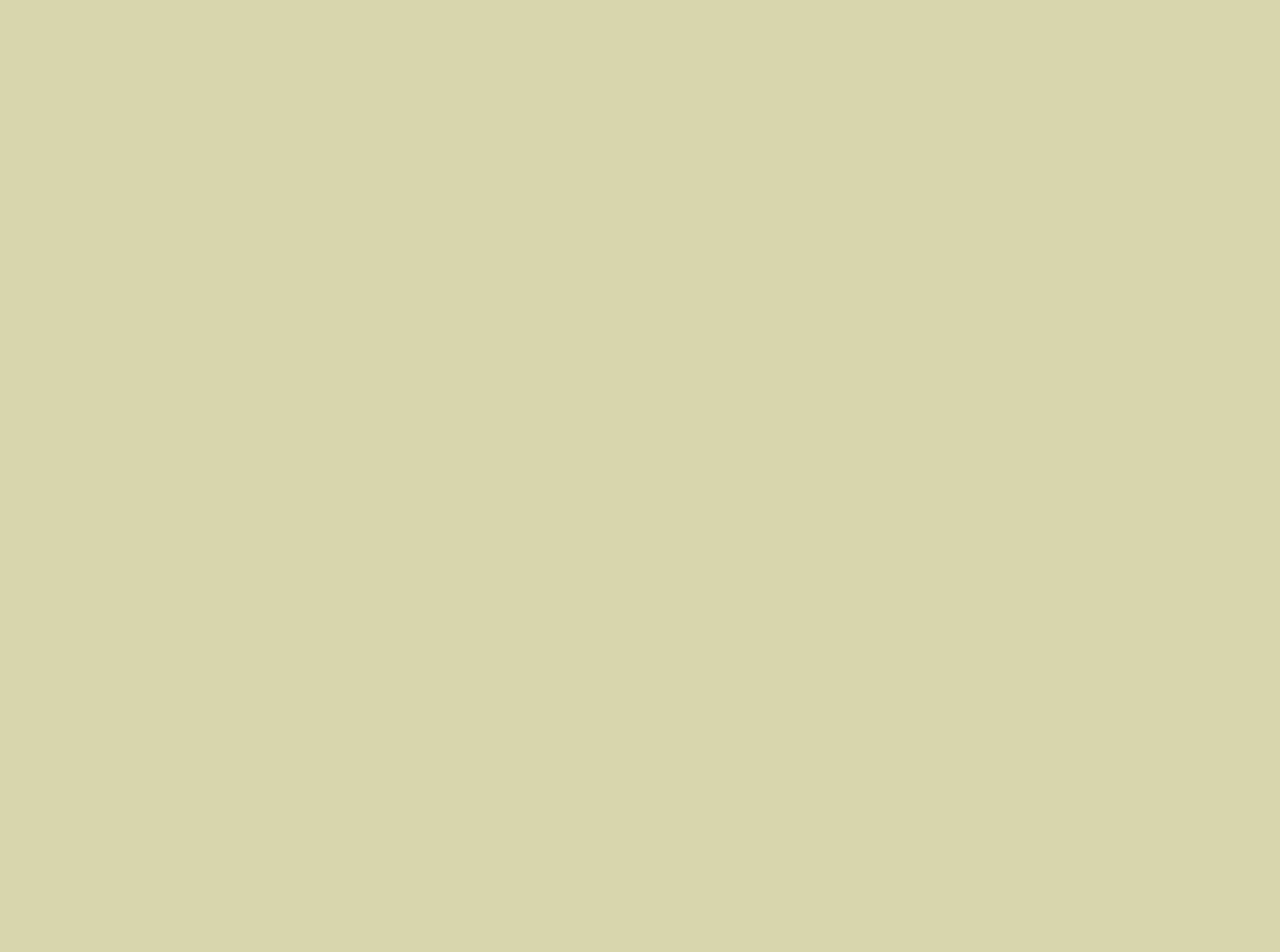
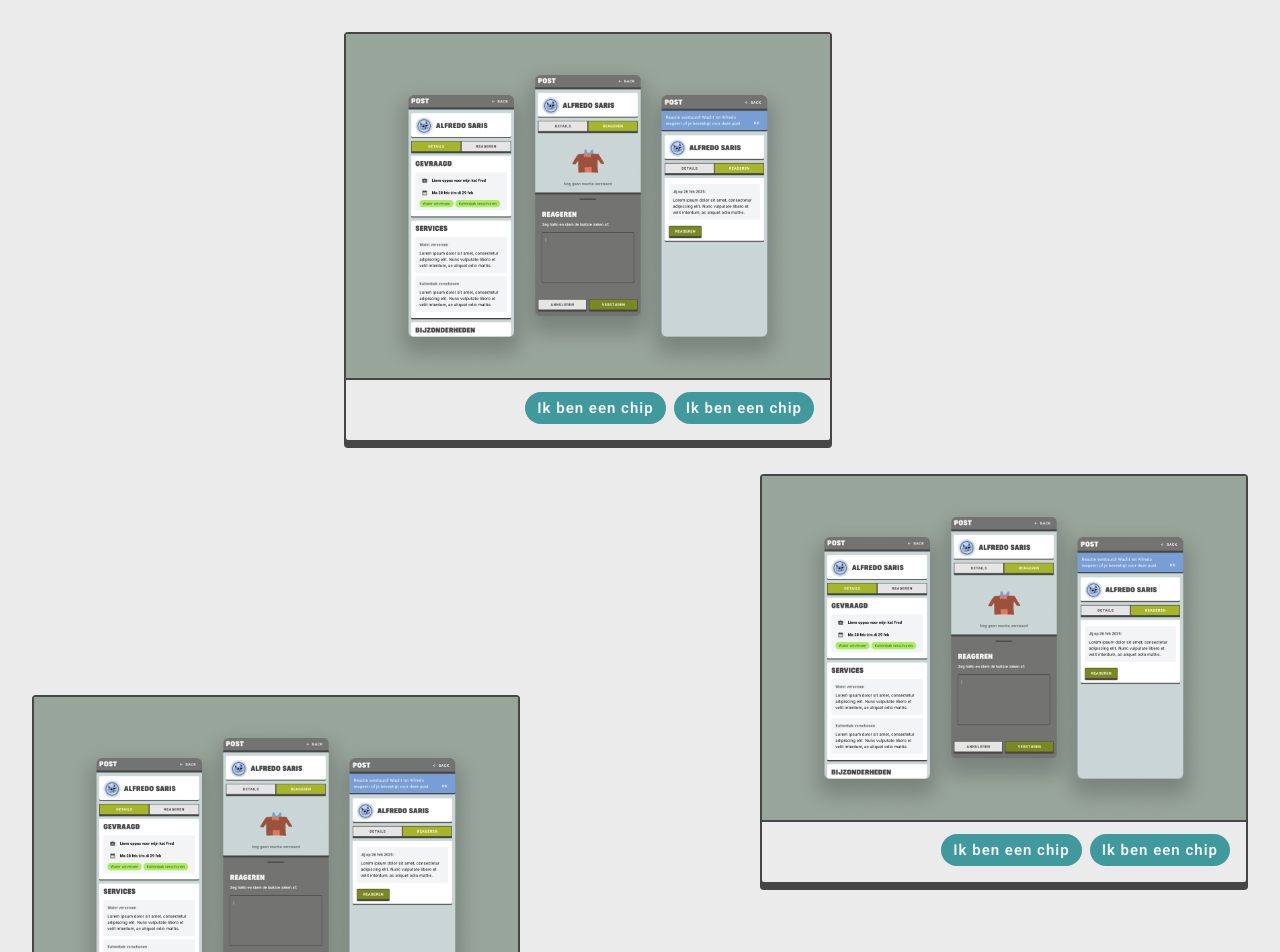
Before and after one commit to Ki-fi/portfolio, a React (Vite) app: page /projects in a window 1280 px wide. Shown: the top 952 px of the page. Before the commit the page ends 800 px from the top, so only its background shows below. Built offline with nearby package versions, Linux system fonts and the light colour scheme; a web font is replaced by a local one.

Commit message:
Grid page layout and card/chip component created

```diff
--- a/src/App.css
+++ b/src/App.css
@@ -61,11 +61,12 @@ p, .default-body-text {
 }
 
 .subtitle {
+  font-family: Roboto, sans-serif;
   font-size: 15px;
   font-style: normal;
-  font-weight: 700;
+  font-weight: 600;
   line-height: 28px;
-  letter-spacing: 0.15px;
+  letter-spacing: 1px;
 }
 
 a {
--- a/src/App.jsx
+++ b/src/App.jsx
@@ -2,13 +2,14 @@
 import './App.css'
 import {Route, Routes} from "react-router-dom";
 import Home from "./pages/home/Home.jsx";
+import Projects from "./pages/projects/Projects.jsx";
 
 function App() {
 
   return (
       <Routes>
           <Route path="/" element={<Home/>} />
-          <Route path="/projects" element={<div></div>} />
+          <Route path="/projects" element={<Projects />} />
           <Route path="/contact" element={<div></div>} />
           <Route path="*" element={<div></div>} />
       </Routes>
--- /dev/null
+++ b/src/components/card/Card.css
@@ -0,0 +1,28 @@
+
+.card {
+    display: flex;
+    flex-direction: column;
+    align-items: stretch;
+    align-content: stretch;
+    justify-content: space-between;
+    border: 2px solid var(--Text-dark);
+    border-radius: 4px;
+    background: #EBEBEB;
+    box-shadow: 0 6px 0 0 var(--Text-dark);
+}
+
+.card-content {
+    display: flex;
+}
+
+.card-content img {
+    width: 100%;
+}
+
+.card-footer {
+    display: flex;
+    justify-content: flex-end;
+    border-top: 2px solid var(--Text-dark);
+    padding: 12px 16px 16px 16px;
+    gap: 8px;
+}
--- /dev/null
+++ b/src/components/card/Card.jsx
@@ -0,0 +1,16 @@
+import './Card.css';
+
+function Card({ thumbnail, chips }) {
+    return (
+        <article className="card">
+            <div className="card-content">
+                <img src={thumbnail} alt="project-thumbnail"/>
+            </div>
+            <div className="card-footer">
+                {chips}
+            </div>
+        </article>
+    )
+}
+
+export default Card;
--- /dev/null
+++ b/src/components/chip/Chip.css
@@ -0,0 +1,10 @@
+
+.chip {
+    display: inline-flex;
+    padding: 2px 12px;
+    align-items: center;
+    gap: 6px;
+    border-radius: 16px;
+    background: var(--Green);
+    color: var(--Text-light);
+}
--- /dev/null
+++ b/src/components/chip/Chip.jsx
@@ -0,0 +1,9 @@
+import './Chip.css';
+
+function Chip({ chipText }) {
+    return (
+        <span className="chip subtitle">{chipText}</span>
+    )
+}
+
+export default Chip;
--- /dev/null
+++ b/src/pages/projects/Projects.css
@@ -0,0 +1,25 @@
+
+.project-page {
+    display: grid;
+    grid-template-rows: repeat(12, 1fr);
+    grid-template-columns: repeat(12, 1fr);
+    grid-gap: 32px;
+    align-items: center;
+    background-color: #EBEBEB;
+    padding: 32px;
+}
+
+.project-1 {
+    grid-row: 1/3;
+    grid-column: 4/span 5;
+}
+
+.project-2 {
+    grid-row: 3/5;
+    grid-column: 8/span 5;
+}
+
+.project-3 {
+    grid-row: 4/6;
+    grid-column: 1/span 5;
+}
--- /dev/null
+++ b/src/pages/projects/Projects.jsx
@@ -0,0 +1,46 @@
+import './Projects.css';
+import Card from "../../components/card/Card.jsx";
+import thumbnailProject1 from "../../assets/project-1/Mockup_Post.jpg";
+import Chip from "../../components/chip/Chip.jsx";
+
+function Projects() {
+
+    return (
+        <div className="project-page">
+            <div className="project-1">
+                <Card
+                    thumbnail={thumbnailProject1}
+                    chips={
+                        <>
+                        <Chip chipText={"Ik ben een chip"}/>
+                        <Chip chipText={"Ik ben een chip"}/>
+                        </>}
+                />
+            </div>
+            <div className="project-2">
+                <Card
+                    thumbnail={thumbnailProject1}
+                    chips={
+                        <>
+                            <Chip chipText={"Ik ben een chip"}/>
+                            <Chip chipText={"Ik ben een chip"}/>
+                        </>}
+                />
+            </div>
+            <div className="project-3">
+                <Card
+                    thumbnail={thumbnailProject1}
+                    chips={
+                        <>
+                            <Chip chipText={"Ik ben een chip"}/>
+                            <Chip chipText={"Ik ben een chip"}/>
+                        </>}
+                />
+            </div>
+        </div>
+
+
+    )
+}
+
+export default Projects;
```
Also changed, not shown: src/assets/project-1/Mockup_Post.jpg (added).
